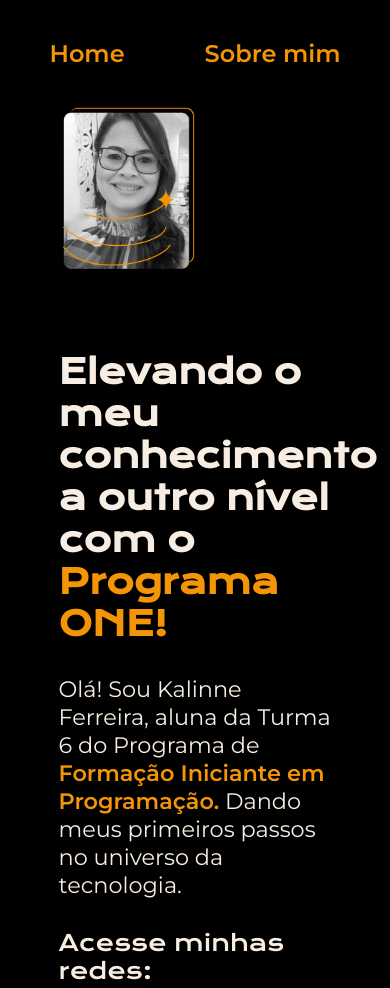
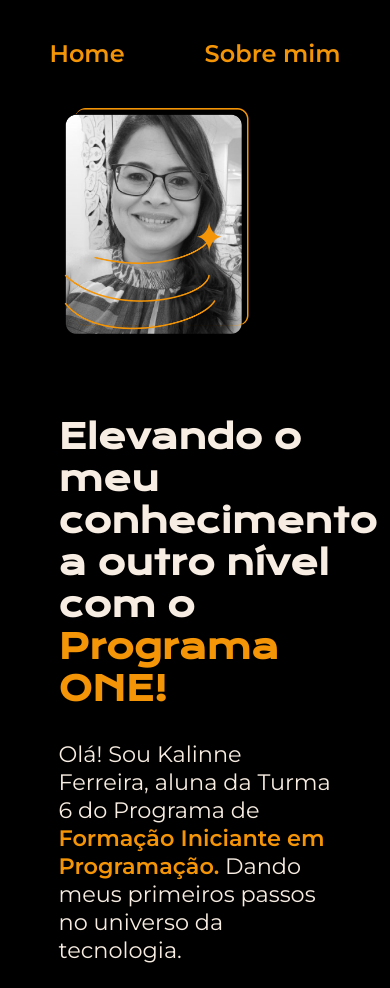
Before and after one commit to kalinne18/projeto-pagina-web-ONE, a plain HTML site: page index.html in a window 390 px wide. Shown: the top 988 px of the page. Drawn offline with nearby package versions, Linux system fonts and the light colour scheme.

Commit message:
Ajustando o tamanho da foto

```diff
--- a/style.css
+++ b/style.css
@@ -102,7 +102,7 @@ body {
     background-color: var(--cor-hover);
 }
 .imagem{
-    width: 50%;
+    width: 40%;
     height: 50%;
 }
 .rodape{
@@ -116,7 +116,7 @@ body {
 }
 @media (max-width: 1200px){
     .cabecalho{
-        padding: 10% 10% 0% 10%;;
+        padding: 10% 10% 0% 10%;
     }
     .menu{
         justify-content: center;
@@ -131,4 +131,7 @@ body {
    .botoes_link{
     box-sizing:content-box;
    }
+   .imagem{
+    width: 70%;
+   }
 }
```
